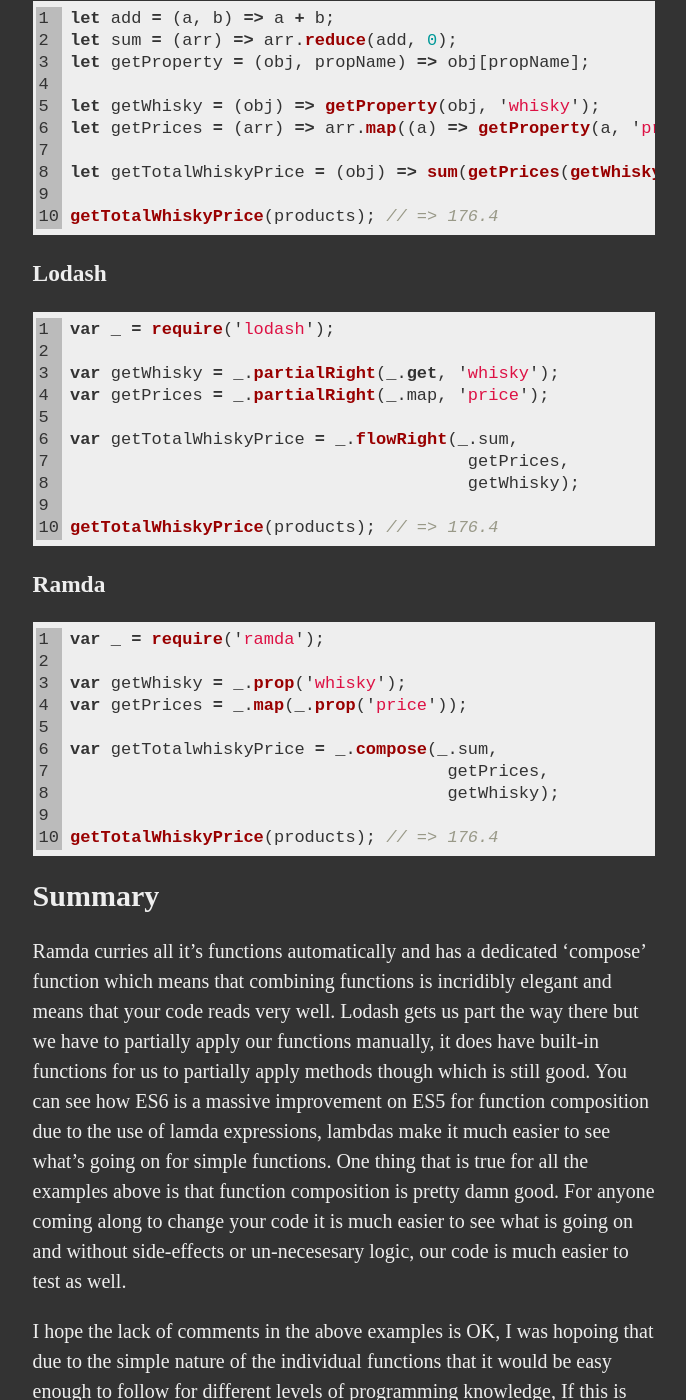
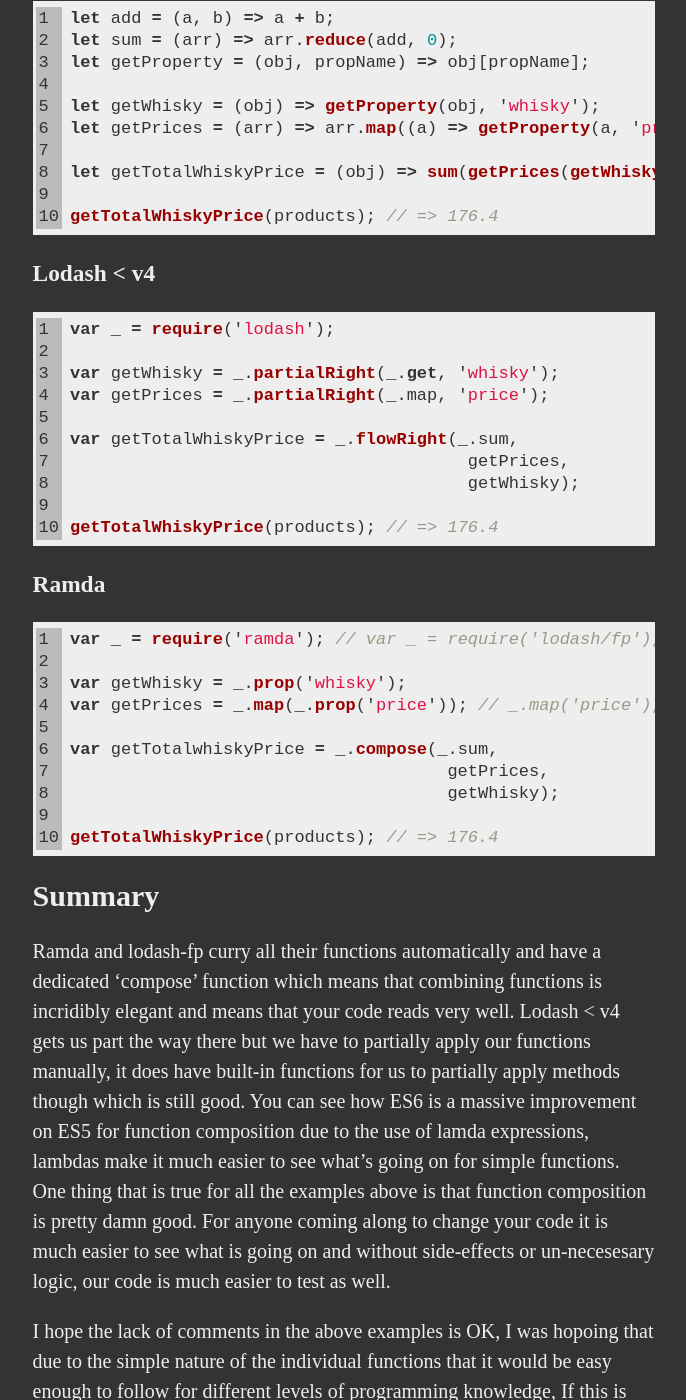
Before and after one commit to RobBollons/robbollons.github.io, a Jekyll site: the page built from _posts/2016-02-07-javascript-function-composition.md, in a window 1280 px wide and 1400 px high, scrolled down 2366 px. Shown: the whole window, without its empty margins (296-982 px from the left). Built offline with Jekyll 4.4.1, drawn with Linux system fonts in a browser that asks for light colours; comment, search, counter and statistics services are not loaded.

Commit message:
Added about lodash v4

```diff
--- a/_posts/2016-02-07-javascript-function-composition.md
+++ b/_posts/2016-02-07-javascript-function-composition.md
@@ -83,7 +83,7 @@
 
 {% endhighlight %}
 
-### Lodash
+### Lodash < v4
 {% highlight javascript linenos %}
 var _ = require('lodash');
 
@@ -100,10 +100,10 @@
 
 ### Ramda
 {% highlight javascript linenos %}
-var _ = require('ramda');
+var _ = require('ramda'); // var _ = require('lodash/fp');
 
 var getWhisky = _.prop('whisky');
-var getPrices = _.map(_.prop('price'));
+var getPrices = _.map(_.prop('price')); // _.map('price'); // Using lodash-fp
 
 var getTotalwhiskyPrice = _.compose(_.sum,
                                      getPrices,
@@ -115,7 +115,7 @@
 
 
 ## Summary
-Ramda curries all it's functions automatically and has a dedicated 'compose' function which means that combining functions is incridibly elegant and means that your code reads very well. Lodash gets us part the way there but we have to partially apply our functions manually, it does have built-in functions for us to partially apply methods though which is still good. You can see how ES6 is a massive improvement on ES5 for function composition due to the use of lamda expressions, lambdas make it much easier to see what's going on for simple functions. One thing that is true for all the examples above is that function composition is pretty damn good. For anyone coming along to change your code it is much easier to see what is going on and without side-effects or un-necesesary logic, our code is much easier to test as well.
+Ramda and lodash-fp curry all their functions automatically and have a dedicated 'compose' function which means that combining functions is incridibly elegant and means that your code reads very well. Lodash < v4 gets us part the way there but we have to partially apply our functions manually, it does have built-in functions for us to partially apply methods though which is still good. You can see how ES6 is a massive improvement on ES5 for function composition due to the use of lamda expressions, lambdas make it much easier to see what's going on for simple functions. One thing that is true for all the examples above is that function composition is pretty damn good. For anyone coming along to change your code it is much easier to see what is going on and without side-effects or un-necesesary logic, our code is much easier to test as well.
 
 I hope the lack of comments in the above examples is OK, I was hopoing that due to the simple nature of the individual functions that it would be easy enough to follow for different levels of programming knowledge, If this is not the case then please get in touch.
 
```
